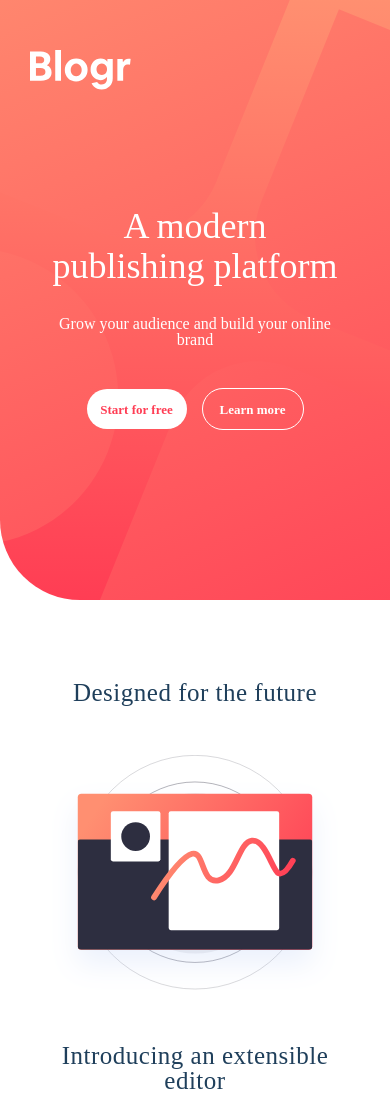
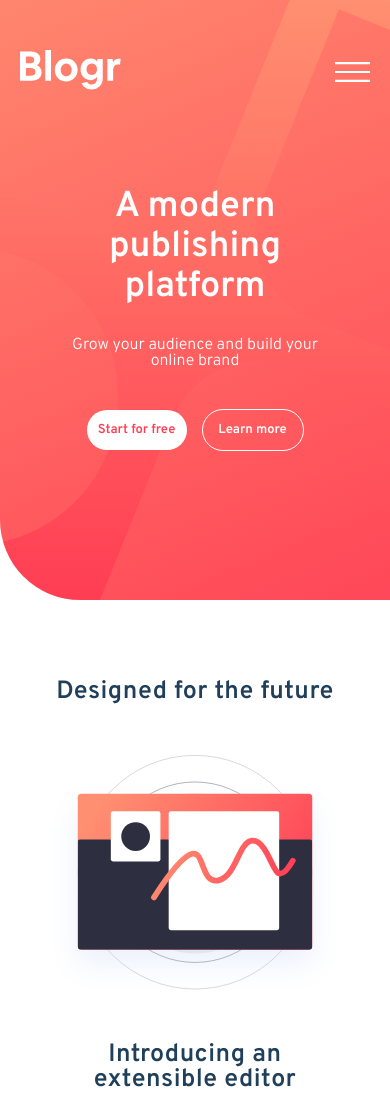
Before and after one commit to bunnyt29/Blogr-landing-page-main, a plain HTML site: page index.html in a window 390 px wide. Shown: the top 1100 px of the page. Drawn offline with Linux system fonts and the light colour scheme.

Commit message:
hamburger menu and fonts

```diff
--- a/index.html
+++ b/index.html
@@ -7,6 +7,9 @@
   <link rel="icon" type="image/png" sizes="32x32" href="./images/favicon-32x32.png">
   <link rel="stylesheet" href="style.css">
   <link rel="stylesheet" href="https://cdnjs.cloudflare.com/ajax/libs/font-awesome/6.0.0-beta2/css/all.min.css" integrity="sha512-YWzhKL2whUzgiheMoBFwW8CKV4qpHQAEuvilg9FAn5VJUDwKZZxkJNuGM4XkWuk94WCrrwslk8yWNGmY1EduTA==" crossorigin="anonymous" referrerpolicy="no-referrer" />
+  <link rel="preconnect" href="https://fonts.googleapis.com">
+  <link rel="preconnect" href="https://fonts.gstatic.com" crossorigin>
+  <link href="https://fonts.googleapis.com/css2?family=Overpass:wght@300;600&display=swap" rel="stylesheet">
   <title>Frontend Mentor | [Blogr]</title>
 
   <!-- Feel free to remove these styles or customise in your own stylesheet 👍 -->
@@ -20,6 +23,9 @@
     <div class="header">
       <div class="logo"><img src="images/logo.svg" alt="Blogr"></div>
       <div class="navigation-menu">
+        <div class="nav-toggle" id="nav-toggle">
+          <img src="images/icon-hamburger.svg" id="nav-icon" alt="button submenu"/>
+        </div>
         <div class="navbar">
           <div class="dropdown">
             <a href="#" class="angle">
--- a/style.css
+++ b/style.css
@@ -47,6 +47,13 @@ table {
 	border-spacing: 0;
 }
 
+body{
+  font-family: 'Overpass', sans-serif;
+}
+
+h1, h2, h3, h4, h5, h6{
+  font-weight: 600;
+}
 a{
   text-decoration: none;
   color: white;
@@ -85,6 +92,9 @@ h6{
   width: 10%;
 }
 
+.nav-toggle{
+  display: none;
+}
 .navigation-menu{
   width: 90%;
   display: flex;
@@ -430,11 +440,39 @@ h3{
     background-size: 1200px;
     background-position: center;
   }
+
+  .header{
+    padding: 50px 20px;
+    display: flex;
+    justify-content: space-between;
+  }
+
   .navigation-menu{
+    width: 20%;
+    display: block;
+    margin: auto 0;
+  }
+
+  .logo{
+    width: 80%;
+  }
+
+  .navbar{
     display: none;
   }
-  .header{
-    padding: 50px 30px;
+
+  .register-buttons{
+    display: none;
+  }
+
+  .nav-toggle{
+    display:flex;
+    justify-content: flex-end;
+    align-items: center;
+  }
+
+  .nav-toggle img{
+    width: 50%;
   }
 
   .title-page{
```
